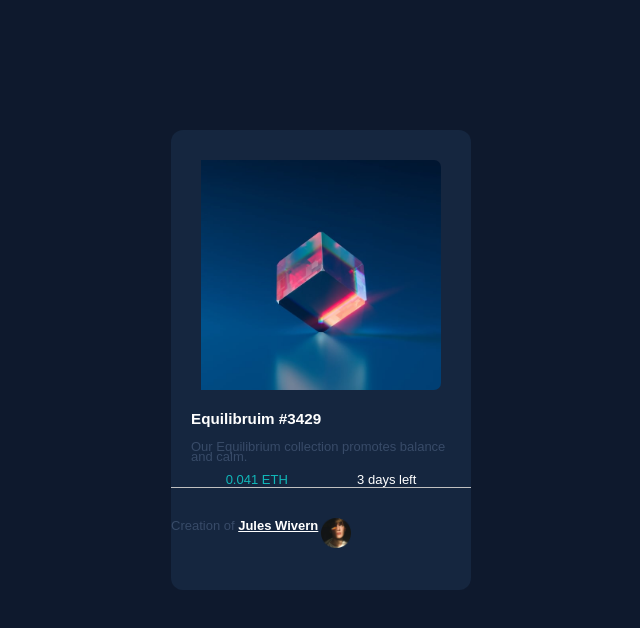
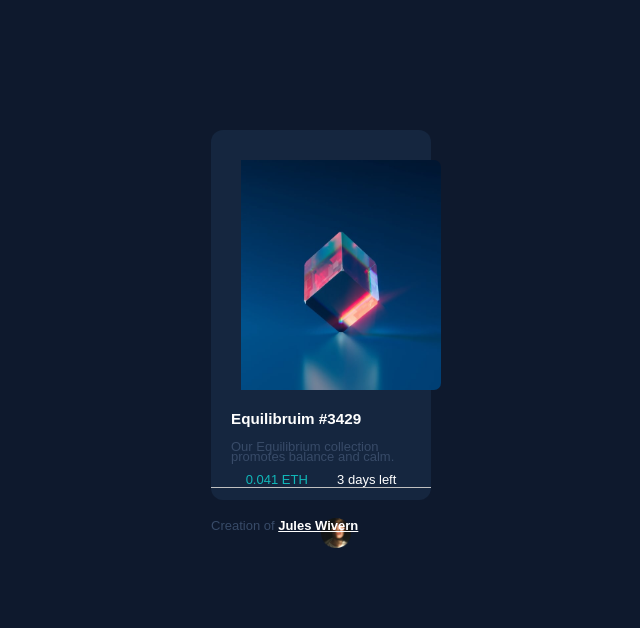
Before and after one commit to msibala/frontend_mentor_nft_design, a plain HTML site: page eth_design.html in a window 1280 px wide. Shown: the top 628 px of the page, without its empty margins (384-1024 px from the left). Drawn offline with Linux system fonts and the light colour scheme.

Commit message:
image pixels updated

```diff
--- a/eth_design.css
+++ b/eth_design.css
@@ -15,8 +15,8 @@
 }
 /* @media only screen and (min-width: 320px){ */
 #body{
-    height: 460px;
-    width: 300px;
+    height: 370px;
+    width: 220px;
     margin-top: 100px;
     background-color: rgb(21,38,63);
     border-radius: 12px;
@@ -27,7 +27,7 @@
 }
 img{
     height: 230px;
-    width: 240px;
+    width: 200px;
     padding-left: 30px;
     border-radius: 7px;
 }
```
